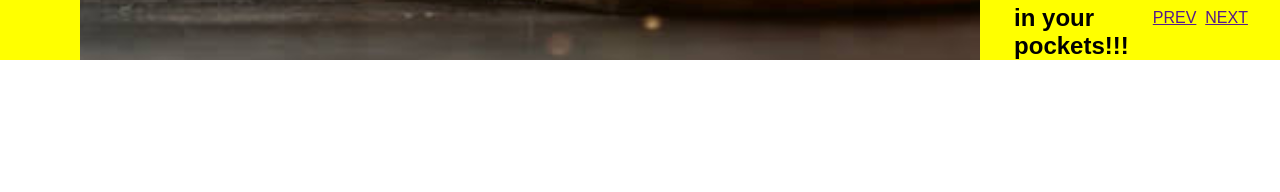
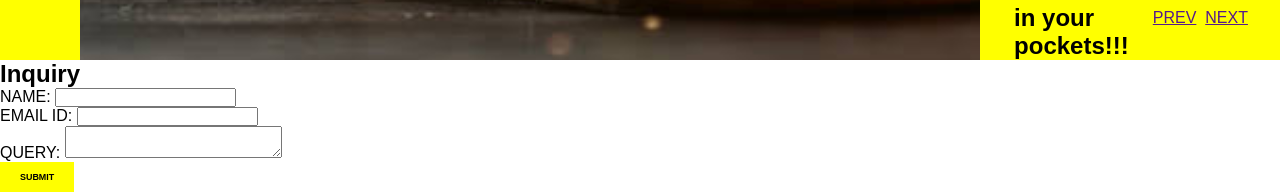
Before and after one commit to pooja07-manokaran/KiC, a plain HTML site: page index.html in a window 1280 px wide. Shown: the part 740-932 px from the top of the page. Before the commit the page ends 800 px from the top, so only its background shows below. Drawn offline with Linux system fonts and the light colour scheme.

Commit message:
Update index.html

```diff
--- a/index.html
+++ b/index.html
@@ -183,6 +183,25 @@
 
                 </div>
             </div>
+    <div class="inquiry-heading">
+                <h2 class="content-heading ">Inquiry</h2>
+              </div>
+
+              <div class="sub left-content inquiry-left" >
+                <div class="subSub">
+                  <!--form-->
+                  <label class="label" for="name">NAME: </label>
+                  <input type="text" name="name" /></br>
+                  <label class="label" for="email">EMAIL ID: </label>
+                  <input class="label" type="email" name="email" /></br>
+                  <label class="label" for="query">QUERY:</label>
+                  <textarea name="query" rows="2" cols="25"></textarea></br>
+                  <button class="btn"><h6 class="submit">SUBMIT</h6></button> </br>
+                </div>
+              </div>
+
+              </div>
+            </div>
         </div>
         <script>
             var show = document.getElementaryById("nav-links");
```
